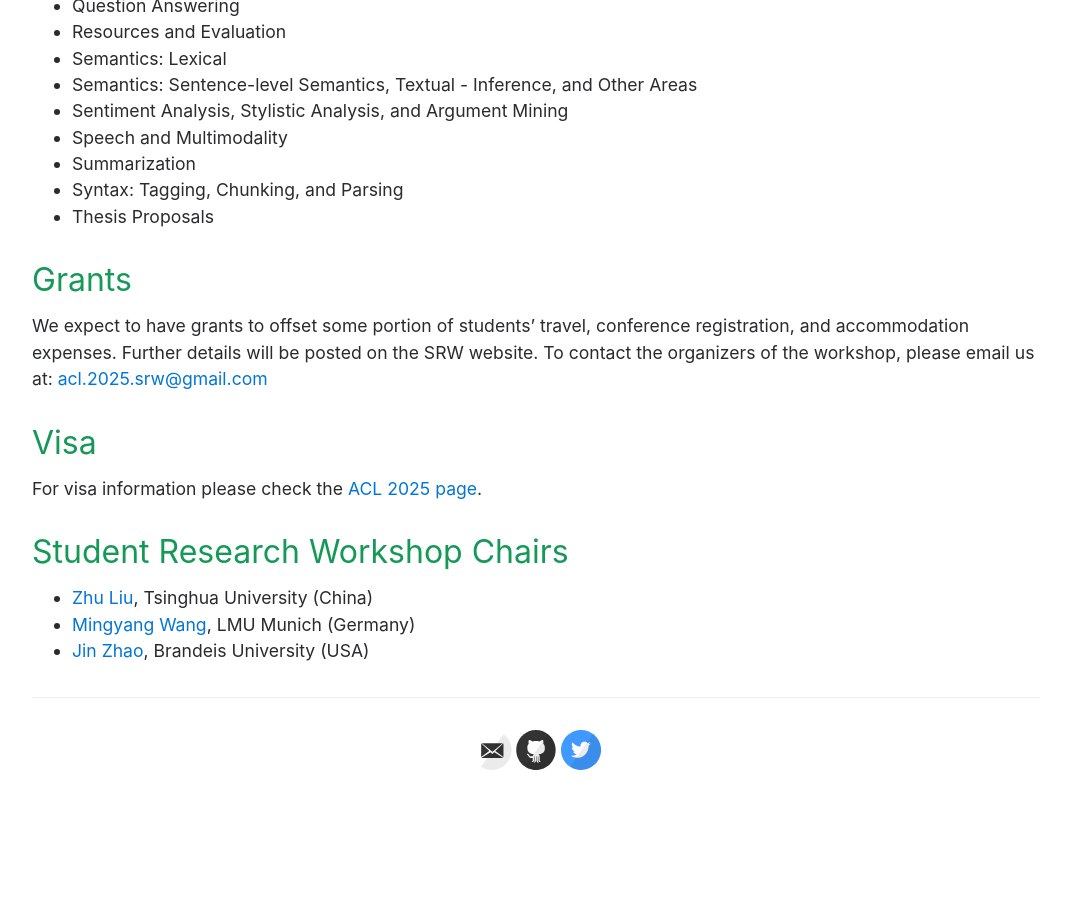
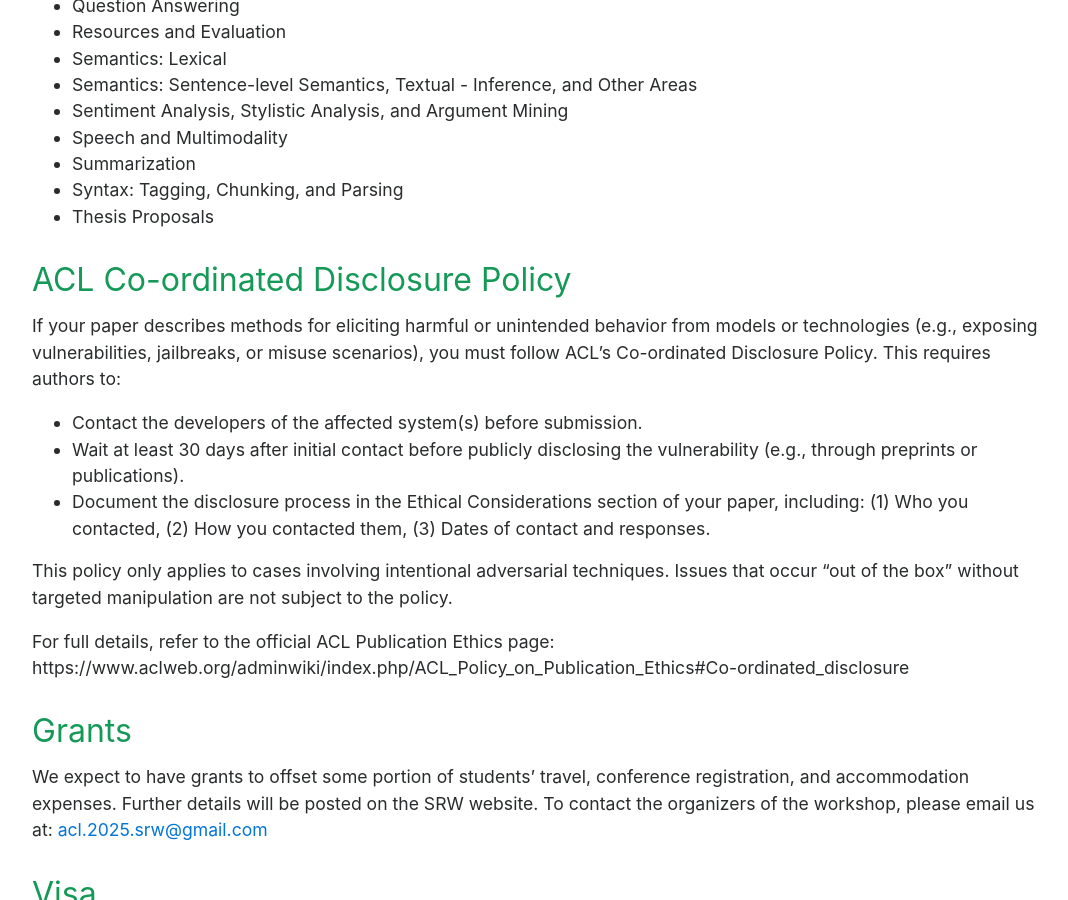
Before and after one commit to acl2025-srw/acl2025-srw.github.io, a Jekyll site: the page built from cfp.md, in a window 1280 px wide and 900 px high, scrolled down 3839 px. Shown: the whole window, without its empty margins (104-1172 px from the left). Built offline with Jekyll 4.4.1, drawn with Linux system fonts in a browser that asks for light colours; before the commit the page ends 4647 px from its top, so only the background shows below that.

Commit message:
disclosure policy

```diff
--- a/cfp.md
+++ b/cfp.md
@@ -117,6 +117,20 @@
 - Syntax: Tagging, Chunking, and Parsing
 - Thesis Proposals
 
+## ACL Co-ordinated Disclosure Policy
+If your paper describes methods for eliciting harmful or unintended behavior from models or technologies (e.g., exposing vulnerabilities, jailbreaks, or misuse scenarios), you must follow ACL’s Co-ordinated Disclosure Policy. This requires authors to:
+- Contact the developers of the affected system(s) before submission.
+- Wait at least 30 days after initial contact before publicly disclosing the vulnerability (e.g., through preprints or publications).
+- Document the disclosure process in the Ethical Considerations section of your paper, including:
+  (1) Who you contacted,
+  (2) How you contacted them,
+  (3) Dates of contact and responses.
+
+This policy only applies to cases involving intentional adversarial techniques. Issues that occur "out of the box" without targeted manipulation are not subject to the policy.
+
+For full details, refer to the official ACL Publication Ethics page:
+https://www.aclweb.org/adminwiki/index.php/ACL_Policy_on_Publication_Ethics#Co-ordinated_disclosure
+
 ## Grants
 
 We expect to have grants to offset some portion of students' travel, conference registration, and accommodation expenses. Further details will be posted on the SRW website.
```
